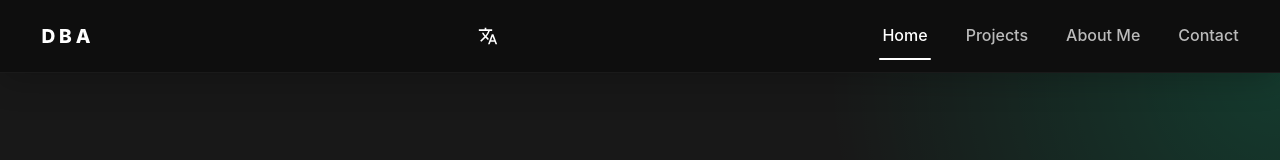
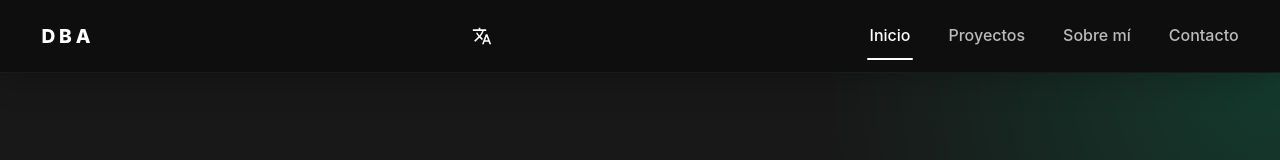
Before and after one commit to GoDie910/personal-website, a Vue app: page / in a window 1280 px wide. Shown: the top 160 px of the page. Built offline with nearby package versions, Linux system fonts and the light colour scheme.

Commit message:
AppNavbar: translations added

```diff
--- a/src/components/layout/AppNavbar/NavbarLinks.vue
+++ b/src/components/layout/AppNavbar/NavbarLinks.vue
@@ -1,21 +1,24 @@
 <script setup lang="ts">
 import { RouterLink } from 'vue-router'
+import { useI18n } from 'vue-i18n'
+
+const { t } = useI18n()
 
 const links = [
   {
-    name: 'Home',
+    name: t('nav-bar.links.home'),
     path: '/',
   },
   {
-    name: 'Projects',
+    name: t('nav-bar.links.projects'),
     path: '/projects',
   },
   {
-    name: 'About Me',
+    name: t('nav-bar.links.about'),
     path: '/about',
   },
   {
-    name: 'Contact',
+    name: t('nav-bar.links.contact'),
     path: '/contact',
   },
 ]
--- a/src/translations/en/index.ts
+++ b/src/translations/en/index.ts
@@ -1,5 +1,7 @@
 import dev from './dev'
+import navBar from './nav-bar'
 
 export default {
   dev,
+  'nav-bar': navBar,
 }
--- /dev/null
+++ b/src/translations/en/nav-bar.ts
@@ -0,0 +1,8 @@
+export default {
+  links: {
+    home: 'Home',
+    projects: 'Projects',
+    about: 'About Me',
+    contact: 'Contact',
+  },
+}
--- a/src/translations/es/index.ts
+++ b/src/translations/es/index.ts
@@ -1,5 +1,7 @@
 import dev from './dev'
+import navBar from './nav-bar'
 
 export default {
   dev,
+  'nav-bar': navBar,
 }
--- /dev/null
+++ b/src/translations/es/nav-bar.ts
@@ -0,0 +1,8 @@
+export default {
+  links: {
+    home: 'Inicio',
+    projects: 'Proyectos',
+    about: 'Sobre mí',
+    contact: 'Contacto',
+  },
+}
--- a/src/translations/pt/index.ts
+++ b/src/translations/pt/index.ts
@@ -1,5 +1,7 @@
 import dev from './dev'
+import navBar from './nav-bar'
 
 export default {
   dev,
+  'nav-bar': navBar,
 }
--- /dev/null
+++ b/src/translations/pt/nav-bar.ts
@@ -0,0 +1,8 @@
+export default {
+  links: {
+    home: 'Início',
+    projects: 'Projetos',
+    about: 'Sobre mim',
+    contact: 'Contato',
+  },
+}
```
